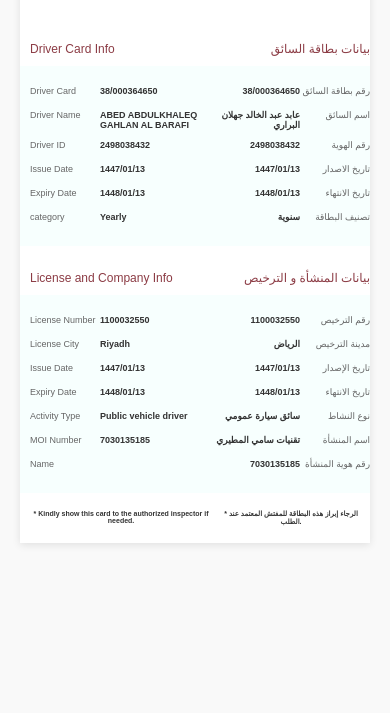
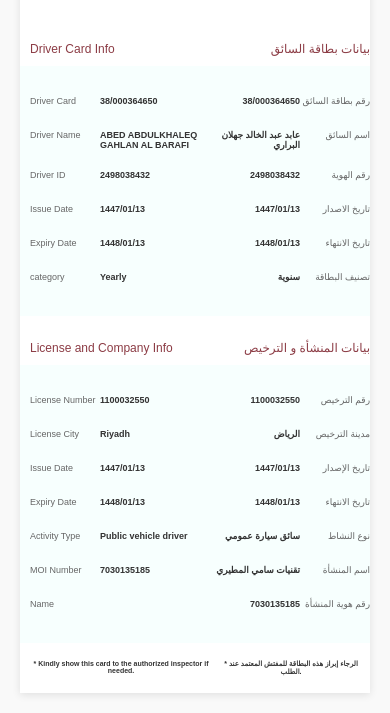
Before and after one commit to mohamedreda3012001/Driver-Card, a plain HTML site: page index.html in a window 390 px wide. Shown: the part 138-851 px from the top of the page. Drawn offline with Linux system fonts and the light colour scheme.

Commit message:
update mobile v

```diff
--- a/style.css
+++ b/style.css
@@ -198,12 +198,12 @@
       }
 
       .section {
-        padding: 20px 10px;
+        padding: 30px 10px;
       }
 
       .grid {
         grid-template-columns: repeat(auto-fit, minmax(170px, 1fr));
-        gap: 10px;
+        gap: 20px;
       }
 
       .field {
```
